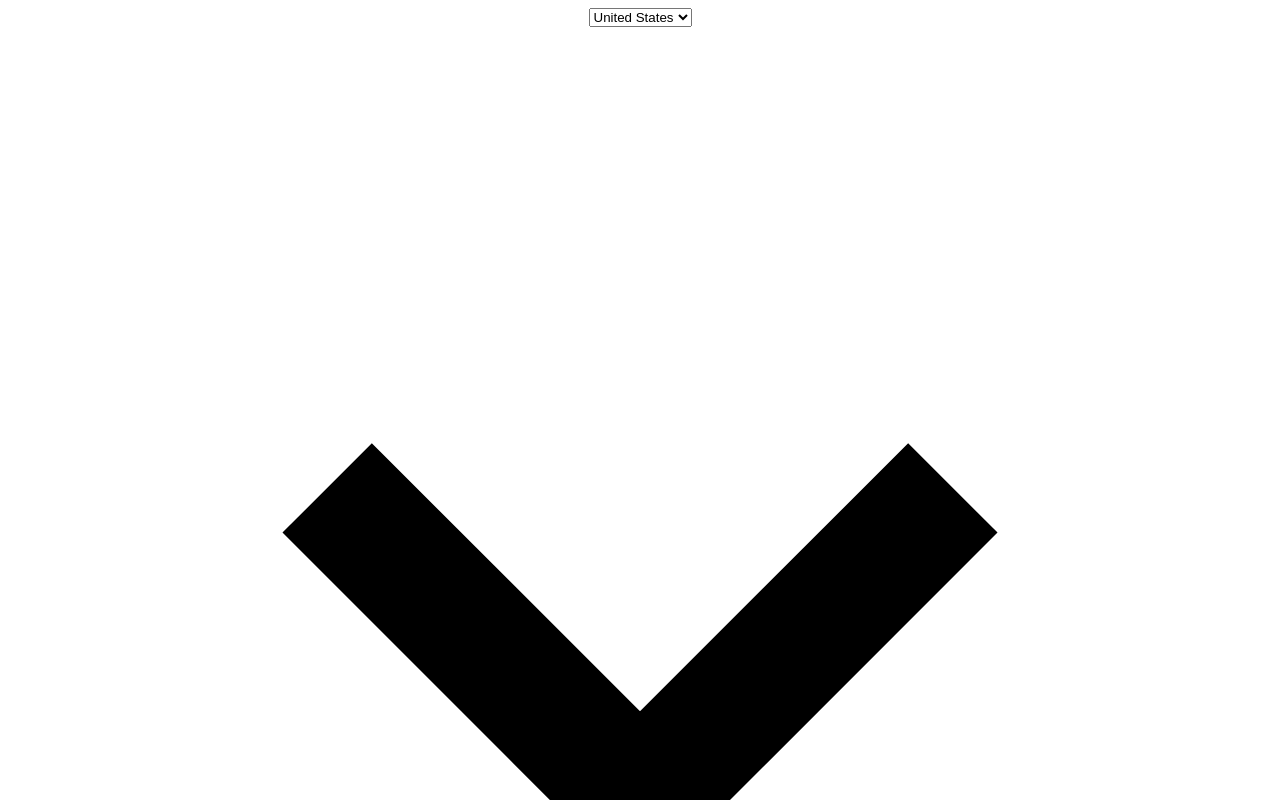
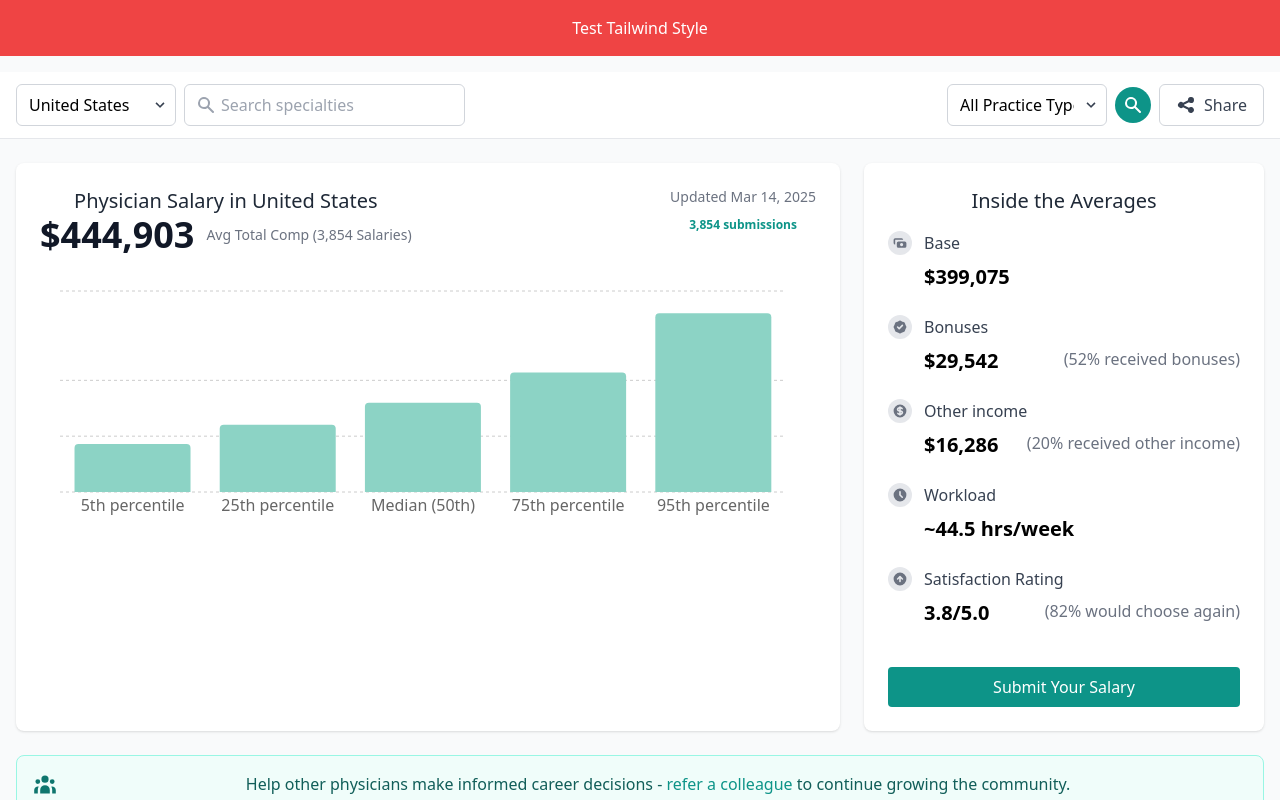
Before and after one commit to platypussharry/physician-salary-dashboard, a React (Create React App) app: page / in a window 1280 px wide. Shown: the top 800 px of the page. Built offline with nearby package versions, Linux system fonts and the light colour scheme.

Commit message:
Fixed Tailwind CSS configuration

```diff
--- a/postcss.config.js
+++ b/postcss.config.js
@@ -3,4 +3,4 @@ module.exports = {
       tailwindcss: {},
       autoprefixer: {},
     },
-  };
+  }
--- a/src/SalaryDashboard.js
+++ b/src/SalaryDashboard.js
@@ -70,6 +70,7 @@ const SalaryDashboard = () => {
 
   return (
     <div className="bg-gray-50 min-h-screen">
+        <div className="bg-red-500 text-white p-4 mb-4">Test Tailwind Style</div>
       {/* Header with filters */}
       <header className="bg-white border-b border-gray-200 py-3 px-4 sticky top-0 z-10">
         <div className="container mx-auto flex flex-wrap items-center justify-between">
```
Also changed, not shown: package.json (+5 -4 lines), 1 other file (tests, documents, lock files or other folders).
